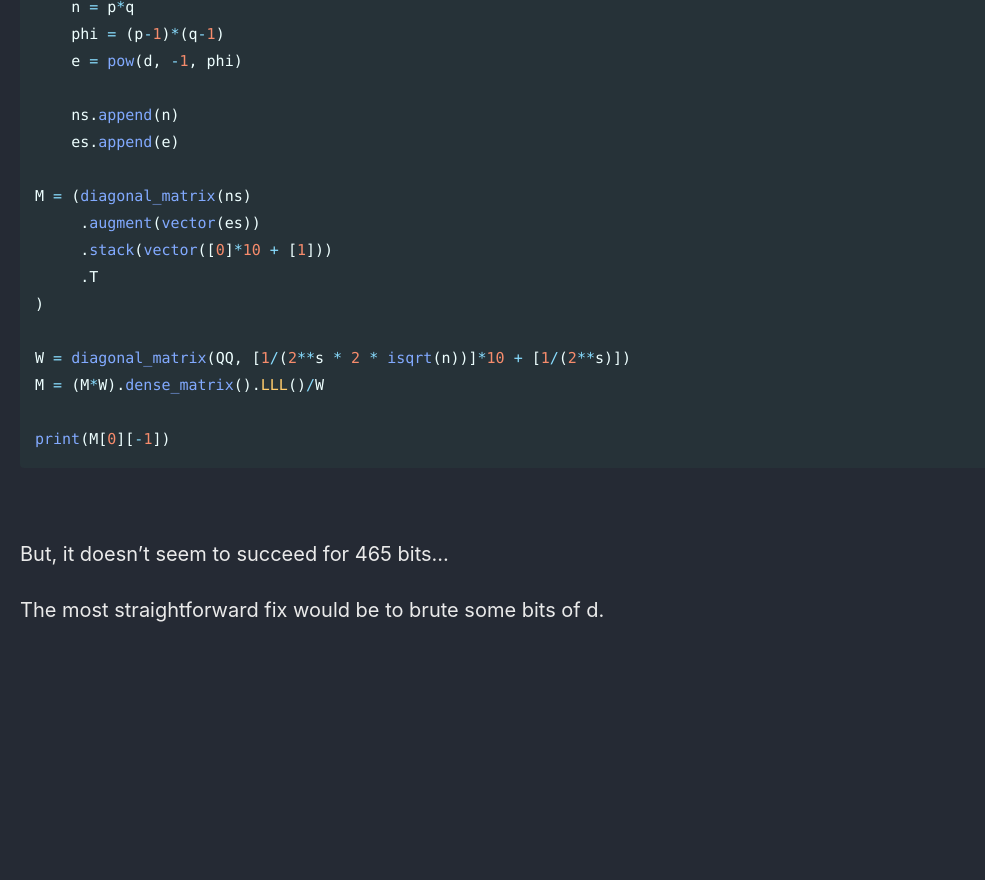
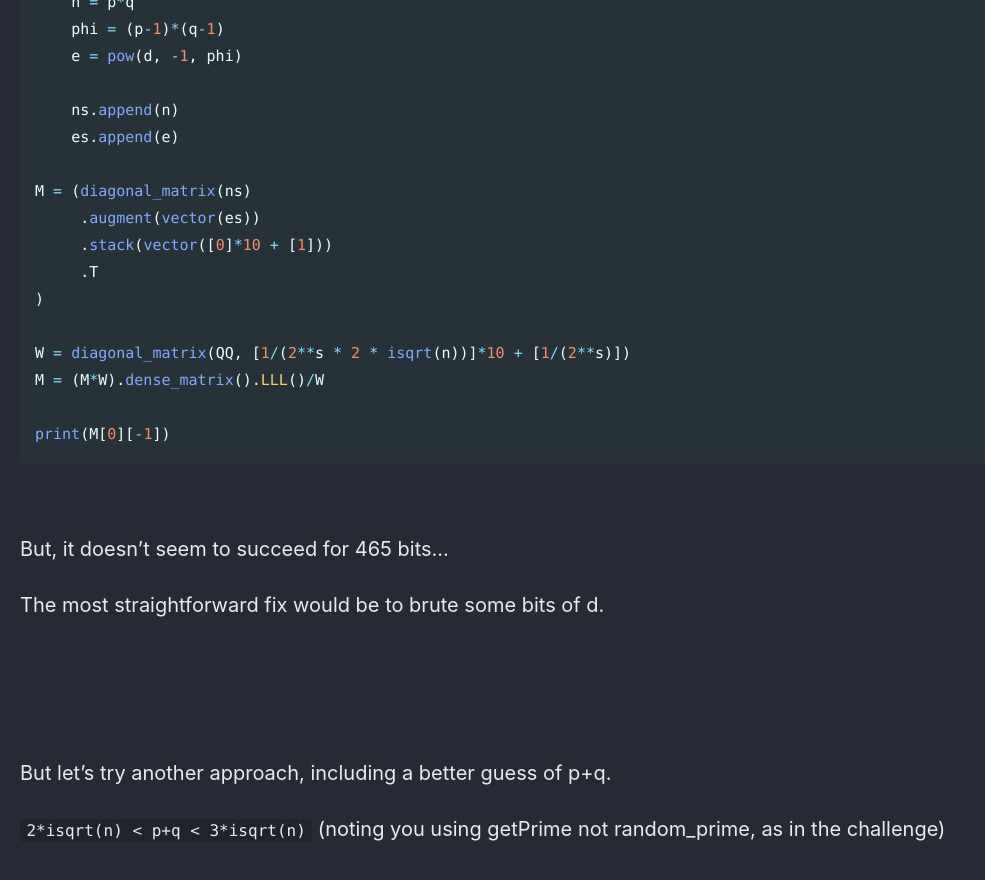
Before and after one commit to Connor-McCartney/Connor-McCartney.github.io, a Jekyll site: the page built from _pages/cryptography/other/Not-so-hard-RSA-HITCON-2019-Quals.md, in a window 1280 px wide and 900 px high, scrolled down 3456 px. Shown: the top 880 px of the window, without its empty margins (0-985 px from the left). Built offline with Jekyll 4.4.1, drawn with Linux system fonts in a browser that asks for light colours; cached includes are drawn as plain includes; before the commit the page ends 4249 px from its top, so only the background shows below that.

Commit message:
Update Not-so-hard-RSA-HITCON-2019-Quals.md

```diff
--- a/_pages/cryptography/other/Not-so-hard-RSA-HITCON-2019-Quals.md
+++ b/_pages/cryptography/other/Not-so-hard-RSA-HITCON-2019-Quals.md
@@ -158,3 +158,7 @@ The most straightforward fix would be to brute some bits of d.
 <br>
 
 <br>
+
+But let's try another approach, including a better guess of p+q.
+
+`2*isqrt(n) < p+q < 3*isqrt(n)` (noting you using getPrime not random_prime, as in the challenge)
```
